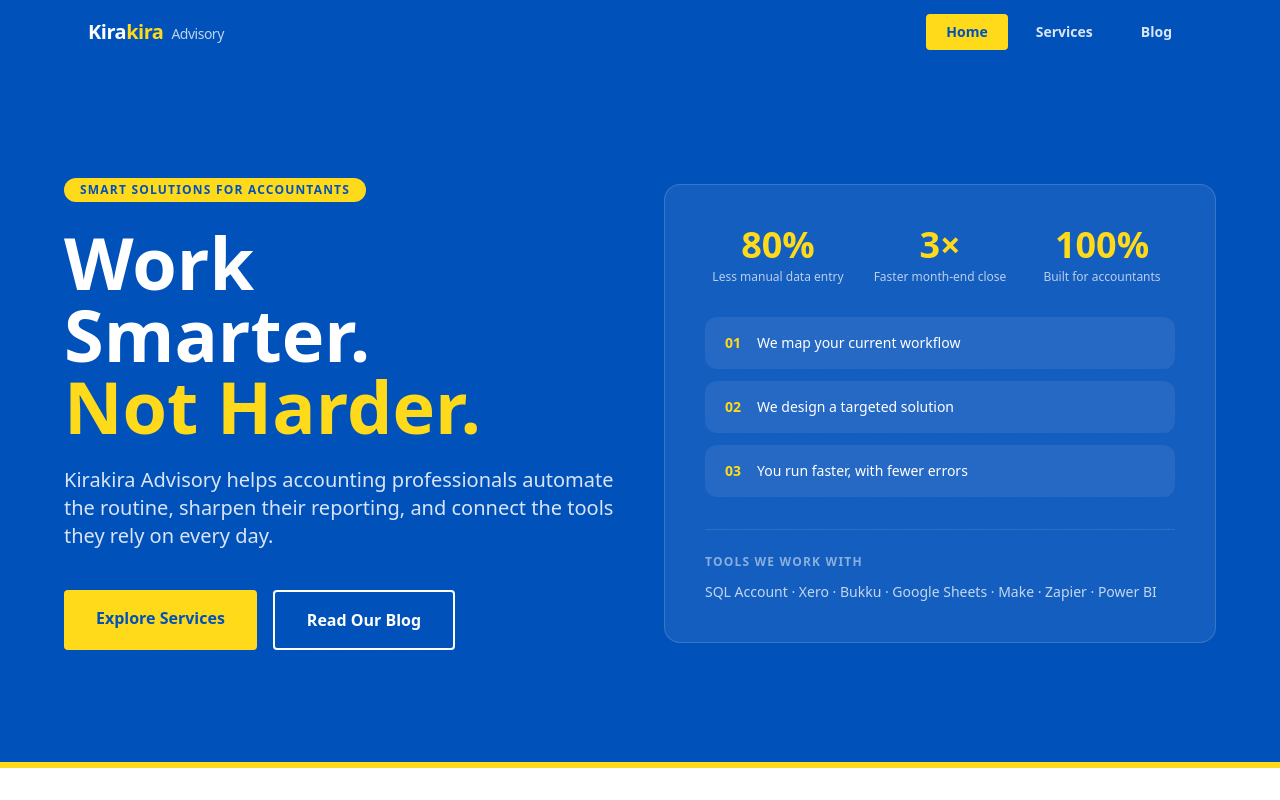
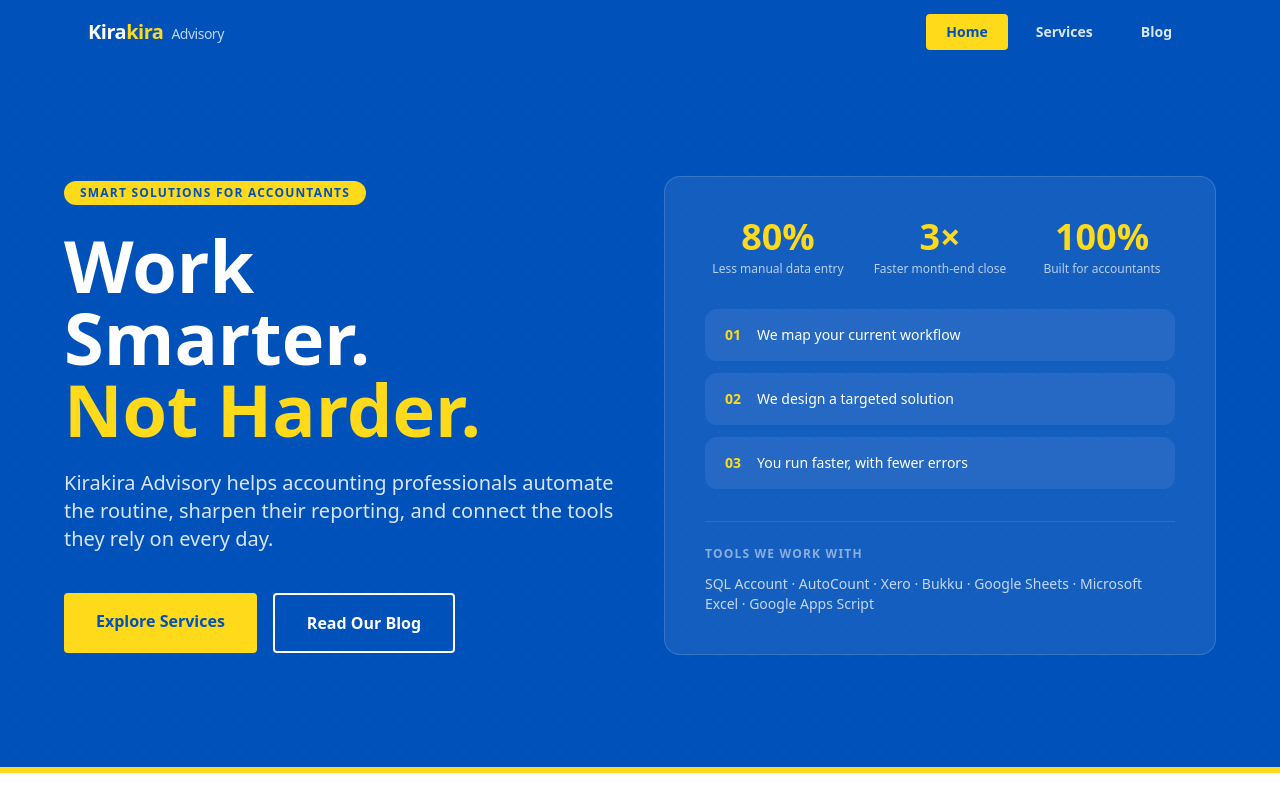
Before and after one commit to chaowmunhoong-ctrl/kirakira-advisory, a Next.js app: page / in a window 1280 px wide. Shown: the top 800 px of the page. Built offline with nearby package versions, Linux system fonts and the light colour scheme.

Commit message:
Update tools list: add AutoCount, Excel, Google Apps Script; remove Make, Zapier, Power BI

```diff
--- a/app/page.tsx
+++ b/app/page.tsx
@@ -133,7 +133,7 @@
                 <div className="mt-8 pt-6" style={{ borderTop: '1px solid rgba(255,255,255,0.1)' }}>
                   <p className="text-xs font-bold tracking-widest uppercase mb-3" style={{ color: 'rgba(255,255,255,0.5)' }}>Tools we work with</p>
                   <p className="text-sm font-medium" style={{ color: 'rgba(255,255,255,0.75)' }}>
-                    SQL Account · Xero · Bukku · Google Sheets · Make · Zapier · Power BI
+                    SQL Account · AutoCount · Xero · Bukku · Google Sheets · Microsoft Excel · Google Apps Script
                   </p>
                 </div>
               </div>
```
